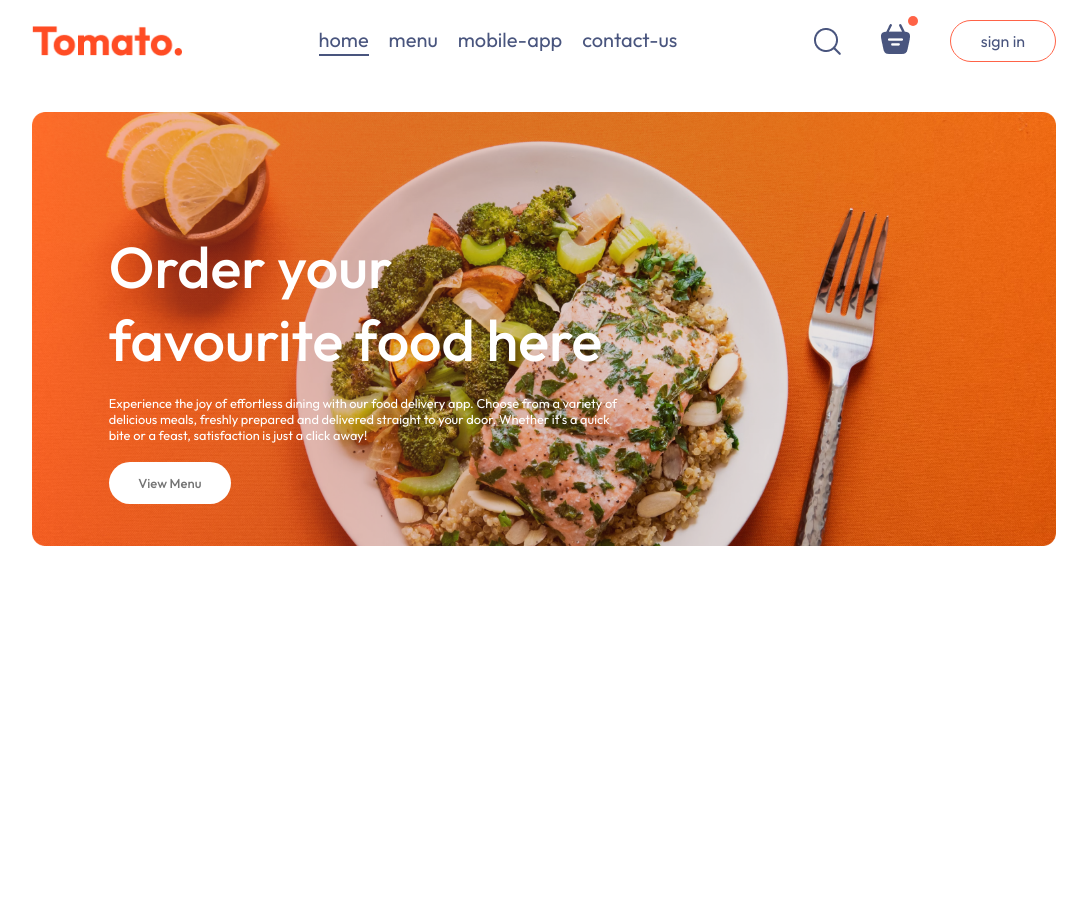
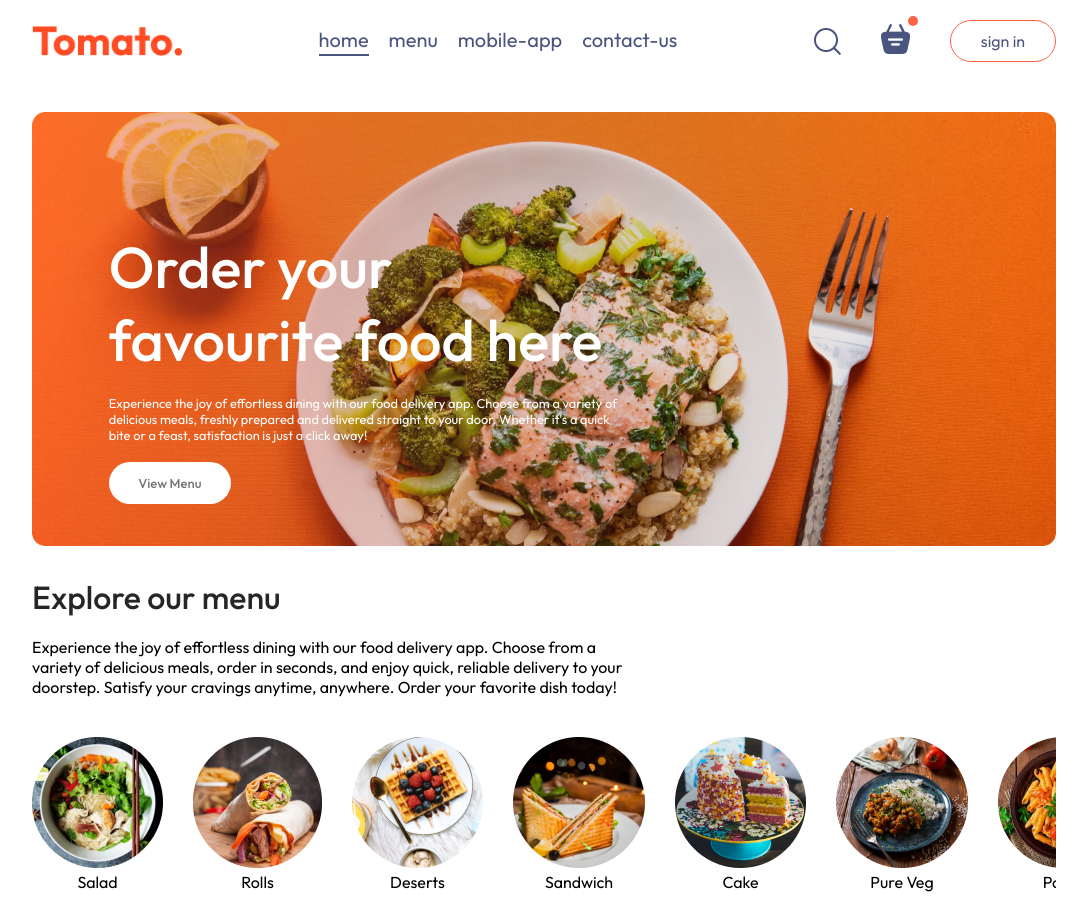
Before and after one commit to Burger-Queen-Food/Online-Food-Delivery-App, a React (Vite) app in the folder frontend/: page / in a window 1280 px wide. Shown: the whole page, without its empty margins (96-1183 px from the left). Before the commit the page ends 800 px from the top, so only its background shows below. Built offline with nearby package versions, Linux system fonts and the light colour scheme.

Commit message:
explore menu

```diff
--- /dev/null
+++ b/frontend/src/components/ExploreMenu/ExploreMenu.css
@@ -0,0 +1,25 @@
+.explore-menu {
+    display: flex;
+    flex-direction: column;
+    gap: 20px;
+}
+
+.explore-menu h1 {
+    color: #262626;
+    font-weight: 500;
+}
+
+.explore-menu-text {
+    max-width: 60%;
+    columns: #808080;
+}
+
+.explore-menu-list {
+    display: flex;
+    justify-content: space-between;
+    align-items: center;
+    gap: 30px;
+    text-align: center;
+    margin: 20px 0px;
+    overflow-x: scroll;
+}
--- /dev/null
+++ b/frontend/src/components/ExploreMenu/ExploreMenu.jsx
@@ -0,0 +1,30 @@
+import React from 'react'
+import './ExploreMenu.css'
+import { menu_list } from '../../assets/assets'
+
+const ExploreMenu = () => {
+    return (
+        <div className='explore-menu' id='explore-menu'>
+            <h1>Explore our menu</h1>
+            <p className='explore-menu-text'>Experience the joy of effortless dining with our food delivery app.
+                Choose from a variety of delicious meals, order in seconds, and enjoy quick,
+                reliable delivery to your doorstep. Satisfy your cravings anytime, anywhere.
+                Order your favorite dish today!</p>
+
+            <div className="explore-menu-list">
+                {menu_list.map((item, index) => {
+                    return (
+                        <div key={index} className="explore-menu-list-item">
+                            <img src={item.menu_image} alt="" />
+                            <p>{item.menu_name}</p>
+
+                        </div>
+                    )
+                })}
+            </div>
+
+        </div>
+    )
+}
+
+export default ExploreMenu
--- a/frontend/src/components/Header/Header.css
+++ b/frontend/src/components/Header/Header.css
@@ -15,6 +15,7 @@
     max-width: 50%;
     bottom: 10%;
     left: 6vw;
+    animation: fadeIn 3s;
 }
 
 .header-contents h2 {
--- a/frontend/src/index.css
+++ b/frontend/src/index.css
@@ -19,3 +19,13 @@
   width: 80%;
   margin: auto;
 }
+
+@keyframes fadeIn {
+  0%{
+    opacity: 0;
+  }
+  100%{
+    opacity: 1;
+  }
+
+}
--- a/frontend/src/pages/Home/Home.jsx
+++ b/frontend/src/pages/Home/Home.jsx
@@ -1,11 +1,13 @@
 import React from 'react'
 import './Home.css'
 import Header from '../../components/Header/Header';
+import ExploreMenu from '../../components/ExploreMenu/ExploreMenu';
 
 const Home = () => {
   return (
     <div>
-      <Header/>
+      <Header />
+      <ExploreMenu />
     </div>
   )
 }
```
